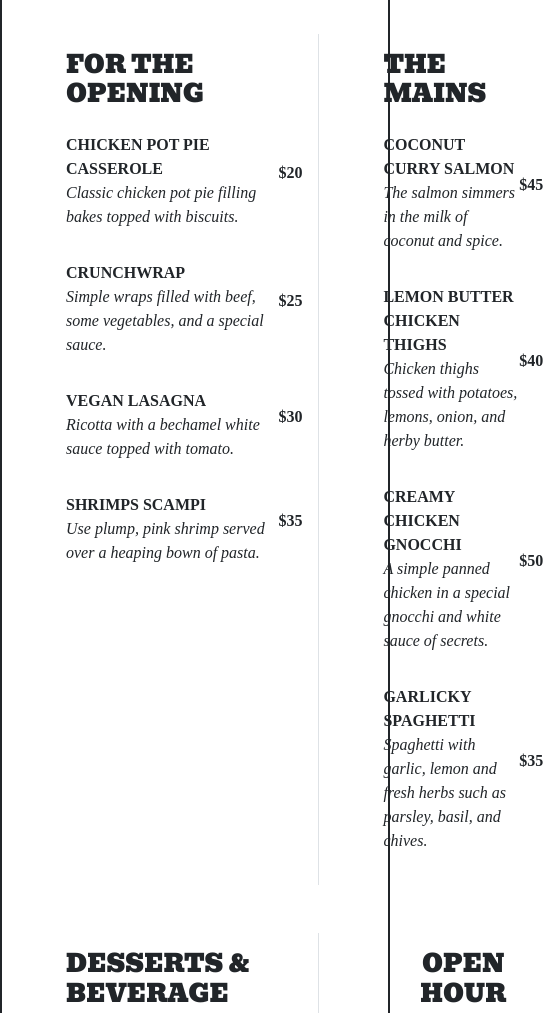
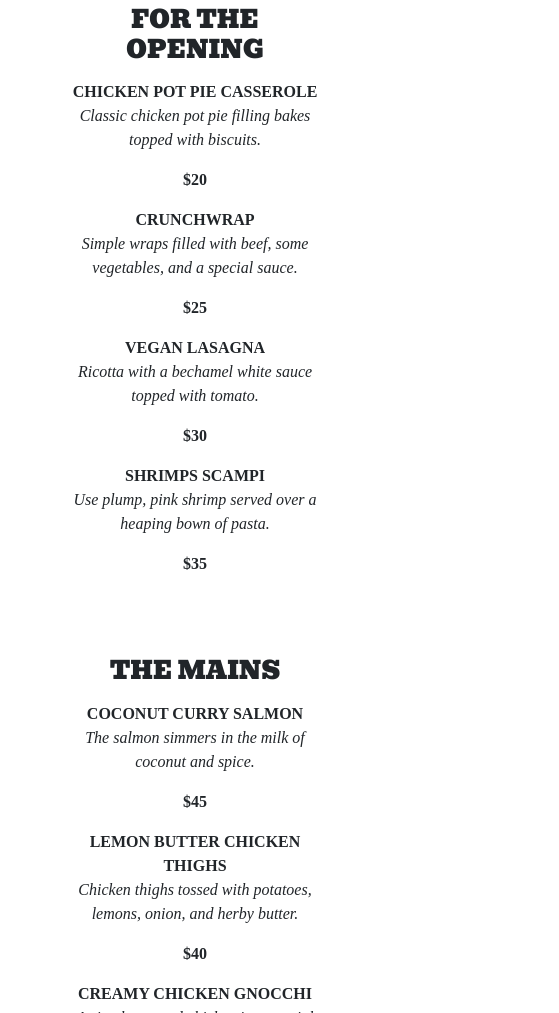
Before and after one commit to ls-95/assignment-lesson-fifteen-bootstrap, a website: page index.html in a window 390 px wide. Shown: the part 344-1357 px from the top of the page, 559 px wide, since content can reach past the window. Drawn offline with nearby package versions, Linux system fonts and the light colour scheme; a web font is replaced by a local one.

Commit message:
Refactored and add responsive styles

```diff
--- a/index.html
+++ b/index.html
@@ -17,7 +17,10 @@
     <link rel="stylesheet" href="src/styles.css" />
     <title>Bootstrap Playground</title>
   </head>
-  <body class="container-lg border border-2 border-dark my-5 px-5">
+  <body>
+    <div
+      class="container-lg border border-2 border-dark my-5 px-5 container-menu"
+    >
       <header>
         <h1 class="text-center text-uppercase text-huge mb-4">
           <span class="text-info">.</span> Food Menu
@@ -29,13 +32,13 @@
       </header>
       <main>
         <!--Grid-->
-      <div style="grid-template-columns: 1fr 1fr" class="d-grid gap-5">
+        <div class="d-grid gap-5 two-col-grid">
           <!--First container-->
-        <div class="p-3 border-end">
+          <div class="p-3 border-end container-entree">
             <h3 class="text-uppercase fs-2">For the Opening</h3>
 
             <!--Entree-->
-          <div class="d-flex justify-content-between">
+            <div class="d-flex justify-content-between container-food-items">
               <div>
                 <p class="text-uppercase fw-bold mb-0 mt-3">
                   Chicken Pot Pie Casserole
@@ -44,11 +47,11 @@
                   Classic chicken pot pie filling bakes topped with biscuits.
                 </p>
               </div>
-            <p class="fw-bold d-flex align-items-center">$20</p>
+              <p class="fw-bold d-flex align-items-center price">$20</p>
             </div>
 
             <!--Entree-->
-          <div class="d-flex justify-content-between">
+            <div class="d-flex justify-content-between container-food-items">
               <div>
                 <p class="text-uppercase fw-bold mb-0 mt-3">Crunchwrap</p>
                 <p class="fst-italic">
@@ -56,29 +59,29 @@
                   sauce.
                 </p>
               </div>
-            <p class="fw-bold d-flex align-items-center">$25</p>
+              <p class="fw-bold d-flex align-items-center price">$25</p>
             </div>
 
             <!--Entree-->
-          <div class="d-flex justify-content-between">
+            <div class="d-flex justify-content-between container-food-items">
               <div>
                 <p class="text-uppercase fw-bold mb-0 mt-3">Vegan Lasagna</p>
                 <p class="fst-italic">
                   Ricotta with a bechamel white sauce topped with tomato.
                 </p>
               </div>
-            <p class="fw-bold d-flex align-items-center">$30</p>
+              <p class="fw-bold d-flex align-items-center price">$30</p>
             </div>
 
             <!--Entree-->
-          <div class="d-flex justify-content-between">
+            <div class="d-flex justify-content-between container-food-items">
               <div>
                 <p class="text-uppercase fw-bold mb-0 mt-3">Shrimps Scampi</p>
                 <p class="fst-italic">
                   Use plump, pink shrimp served over a heaping bown of pasta.
                 </p>
               </div>
-            <p class="fw-bold d-flex align-items-center">$35</p>
+              <p class="fw-bold d-flex align-items-center price">$35</p>
             </div>
           </div>
 
@@ -87,7 +90,7 @@
             <h3 class="text-uppercase fs-2">The Mains</h3>
 
             <!--Main-->
-          <div class="d-flex justify-content-between">
+            <div class="d-flex justify-content-between container-food-items">
               <div>
                 <p class="text-uppercase fw-bold mb-0 mt-3">
                   Coconut curry salmon
@@ -96,11 +99,11 @@
                   The salmon simmers in the milk of coconut and spice.
                 </p>
               </div>
-            <p class="fw-bold d-flex align-items-center">$45</p>
+              <p class="fw-bold d-flex align-items-center price">$45</p>
             </div>
 
             <!--Main-->
-          <div class="d-flex justify-content-between">
+            <div class="d-flex justify-content-between container-food-items">
               <div>
                 <p class="text-uppercase fw-bold mb-0 mt-3">
                   Lemon Butter Chicken Thighs
@@ -110,40 +113,42 @@
                   butter.
                 </p>
               </div>
-            <p class="fw-bold d-flex align-items-center">$40</p>
+              <p class="fw-bold d-flex align-items-center price">$40</p>
             </div>
 
             <!--Main-->
-          <div class="d-flex justify-content-between">
+            <div class="d-flex justify-content-between container-food-items">
               <div>
                 <p class="text-uppercase fw-bold mb-0 mt-3">
                   Creamy Chicken Gnocchi
                 </p>
                 <p class="fst-italic">
-                A simple panned chicken in a special gnocchi and white sauce of
-                secrets.
+                  A simple panned chicken in a special gnocchi and white sauce
+                  of secrets.
                 </p>
               </div>
-            <p class="fw-bold d-flex align-items-center">$50</p>
+              <p class="fw-bold d-flex align-items-center price">$50</p>
             </div>
 
             <!--Main-->
-          <div class="d-flex justify-content-between">
+            <div class="d-flex justify-content-between container-food-items">
               <div>
-              <p class="text-uppercase fw-bold mb-0 mt-3">Garlicky Spaghetti</p>
+                <p class="text-uppercase fw-bold mb-0 mt-3">
+                  Garlicky Spaghetti
+                </p>
                 <p class="fst-italic">
                   Spaghetti with garlic, lemon and fresh herbs such as parsley,
                   basil, and chives.
                 </p>
               </div>
-            <p class="fw-bold d-flex align-items-center">$35</p>
+              <p class="fw-bold d-flex align-items-center price">$35</p>
             </div>
           </div>
 
           <!--Third Container-->
-        <div class="p-3 mb-5 border-end">
+          <div class="p-3 mb-5 border-end container-dessert">
             <h3 class="text-uppercase fs-2">Desserts & Beverage</h3>
-          <div style="grid-template-columns: 1fr 1fr" class="d-grid gap-5">
+            <div class="d-grid gap-5 two-col-grid-dessert">
               <div>
                 <!--Dessert-->
                 <div class="d-flex justify-content-between fw-bold mt-3">
@@ -208,5 +213,6 @@
           </div>
         </div>
       </main>
+    </div>
   </body>
 </html>
--- a/src/styles.css
+++ b/src/styles.css
@@ -16,3 +16,40 @@ h3 {
 .text-huge {
   font-size: 4em;
 }
+
+.two-col-grid,
+.two-col-grid-dessert {
+  grid-template-columns: 1fr 1fr;
+}
+
+@media screen and (max-width: 1100px) {
+  .two-col-grid {
+    grid-template-columns: 1fr;
+  }
+
+  .container-menu,
+  .container-entree,
+  .container-dessert {
+    border: none !important;
+  }
+}
+
+@media screen and (max-width: 768px) {
+  .container-food-items {
+    display: flex;
+    flex-direction: column;
+    text-align: center;
+  }
+
+  .price,
+  h3 {
+    margin: 0 auto;
+    text-align: center;
+  }
+}
+
+@media screen and (max-width: 600px) {
+  .two-col-grid-dessert {
+    grid-template-columns: 1fr;
+  }
+}
```
Lines whose indentation alone changed are shown as unchanged.
